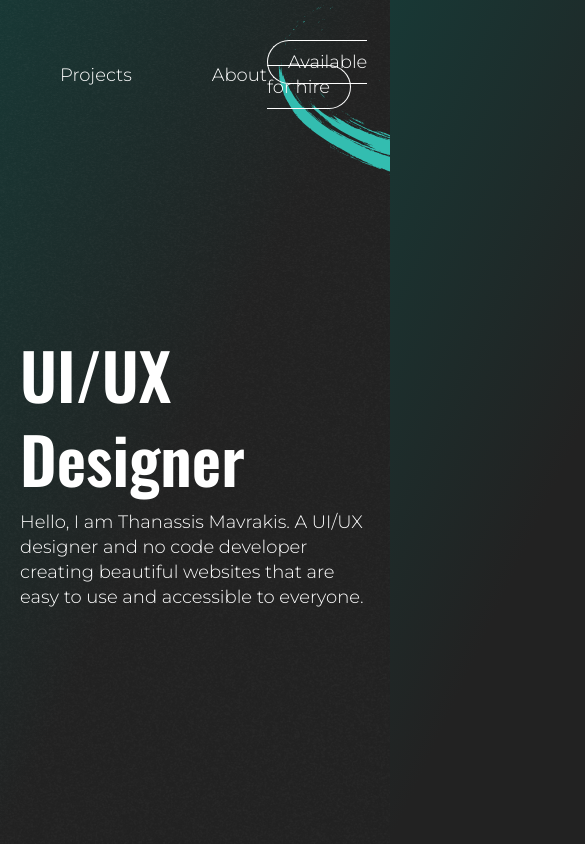
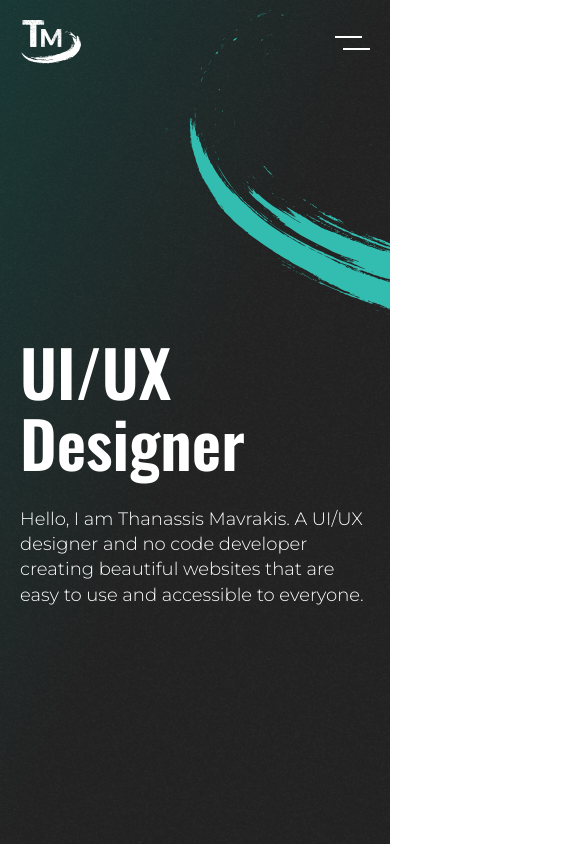
Before and after one commit to ir3n/thanassis_mavrakis, a Next.js app: page / in a window 390 px wide. Shown: the top 844 px of the page, 585 px wide, since content can reach past the window. Built offline with nearby package versions, Linux system fonts and the light colour scheme.

Commit message:
Breaks header into components & mobile menu

```diff
--- a/app/layout.tsx
+++ b/app/layout.tsx
@@ -40,7 +40,7 @@ export default function RootLayout({
               style={{ width: "100%", height: "100%", objectFit: "cover" }}
             />
           </div>
-          <div className="absolute top-0 right-0 w-1/3">
+          <div className="absolute top-0 right-0 w-3/5 md:w-1/2 lg:w-1/3">
             <Image
               src="/images/splash.svg"
               width={690}
--- /dev/null
+++ b/components/Header/Burger.tsx
@@ -0,0 +1,23 @@
+function Burger({ openMenu, setOpenMenu }) {
+  return (
+    <button
+      onClick={() => setOpenMenu(!openMenu)}
+      className="py-[10px] md:hidden ml-auto relative z-50"
+    >
+      <div
+        className={`h-[2px] w-[27px] bg-white transition duration-500 ${
+          openMenu ? "translate-x-[9px] rotate-45" : "transform-none"
+        }`}
+      ></div>
+      <div
+        className={`h-[2px] w-[27px] bg-white ml-[8px] mt-[10px] transition duration-500 ${
+          openMenu
+            ? "translate-x[2px] translate-y-[-12px] rotate-[-45deg]"
+            : "transform-none"
+        }`}
+      ></div>
+    </button>
+  );
+}
+
+export default Burger;
--- /dev/null
+++ b/components/Header/Logo.tsx
@@ -0,0 +1,19 @@
+import Link from "next/link";
+import Image from "next/image";
+
+function Logo() {
+  return (
+    <div className="max-w-[62px] md:max-w-[85px] relative z-50">
+      <Link href="/">
+        <Image
+          src="/images/logo.svg"
+          width={84}
+          height={60}
+          alt="Thanassis Mavrakis Logo"
+        />
+      </Link>
+    </div>
+  );
+}
+
+export default Logo;
--- /dev/null
+++ b/components/Header/Menu.tsx
@@ -0,0 +1,44 @@
+import Link from "next/link";
+import Image from "next/image";
+
+const Menu = ({ openMenu }) => {
+  return (
+    <div
+      className={`fixed top-[-100%] left-0 w-full h-full md:relative flex-1 md:flex md:justify-between md:items-center  md:top-auto md:left-auto md:w-auto md:h-auto bg-[url('/images/mobile-menu-bg.png')] bg-no-repeat bg-cover md:bg-none text-center md:text-left pt-[150px] md:pt-0 transition duration-500 ${
+        openMenu ? "translate-y-[100%]" : "transform-none"
+      }`}
+    >
+      <nav className="m-auto">
+        <ul className="md:flex items-center gap-[80px]">
+          <li className="mb-[50px] md:mb-0">
+            <Link href="/projects" className="text-lg">
+              Projects
+            </Link>
+          </li>
+          <li className="mb-[50px] md:mb-0">
+            <Link href="/about" className="text-lg">
+              About
+            </Link>
+          </li>
+        </ul>
+      </nav>
+
+      <Link
+        href="mailto:thanassis.mavrakis@gmail.com"
+        className="text-lg ghost-cta"
+      >
+        Available for hire
+      </Link>
+      <div className="md:hidden absolute bottom-0 left-0 right-0 z-[-1]">
+        <Image
+          src="/images/mobile-menu-splash.svg"
+          width={767}
+          height={565}
+          alt="Splash"
+        />
+      </div>
+    </div>
+  );
+};
+
+export default Menu;
--- a/components/Header/index.tsx
+++ b/components/Header/index.tsx
@@ -1,57 +1,38 @@
 "use client";
 
-import Link from "next/link";
-import Image from "next/image";
+import { useState, useEffect } from "react";
+import { usePathname } from "next/navigation";
+
 import { useScroll } from "@/hooks/useScroll";
+import Menu from "./Menu";
+import Logo from "./Logo";
+import Burger from "./Burger";
 
 const Header = () => {
+  const [openMenu, setOpenMenu] = useState(false);
+
+  const path = usePathname();
+
   const { isTop } = useScroll();
+
+  useEffect(() => {
+    setOpenMenu(false);
+  }, [path]);
 
   return (
     <header className={`fixed top-0 left-0 right-0 z-40 px-[20px]`}>
       <div
-        className={`relative mt-[30px] w-full h-full px-[40px] py-[20px]   `}
+        className={`relative md:mt-[20px] lg:mt-[30px] w-full h-full md:px-[40px] py-[20px]`}
       >
         <div
           className={`absolute top-0 left-0 w-full h-full rounded-[20px] bg-gradient-to-br from-dark from-[-50%] backdrop-blur transition-all duration-700 ${
             isTop ? "scale-x-0 opacity-0" : "scale-x-100 opacity-1"
           }`}
         ></div>
-        <div className="flex items-center justify-between relative z-1">
-          <div>
-            <Link href="/">
-              <Image
-                src="/images/logo.svg"
-                width={84}
-                height={60}
-                alt="Thanassis Mavrakis Logo"
-              />
-            </Link>
-          </div>
-          <div>
-            <nav>
-              <ul className="flex items-center gap-[80px]">
-                <li>
-                  <Link href="/projects" className="text-lg">
-                    Projects
-                  </Link>
-                </li>
-                <li>
-                  <Link href="/about" className="text-lg">
-                    About
-                  </Link>
-                </li>
-              </ul>
-            </nav>
-          </div>
-          <div>
-            <Link
-              href="mailto:thanassis.mavrakis@gmail.com"
-              className="text-lg ghost-cta"
-            >
-              Available for hire
-            </Link>
-          </div>
+        <div className="flex items-center relative z-1">
+          <Logo />
+          <Menu openMenu={openMenu} />
+          <Burger openMenu={openMenu} setOpenMenu={setOpenMenu} />
         </div>
       </div>
     </header>
--- a/components/IntroBanner/index.tsx
+++ b/components/IntroBanner/index.tsx
@@ -28,7 +28,7 @@ const IntroBanner = ({
           data-cursor-text={linkText || ""}
           className={`pb-[100px] ${image && "w-1/2 max-w-[636px]"}`}
         >
-          <h1 className="title-lg mb-[10px]">{title}</h1>
+          <h1 className="title-lg mb-[30px]">{title}</h1>
           <div
             className="text-lg max-w-[635px]"
             dangerouslySetInnerHTML={{ __html: text }}
--- a/components/Services/index.tsx
+++ b/components/Services/index.tsx
@@ -46,7 +46,7 @@ const Services = () => {
   return (
     <div className="container pt-[100px] pb-[250px]">
       <h2 className="title mb-[100px]">Services</h2>
-      <div className="flex justify-center">
+      {/* <div className="flex justify-center">
         <div className="scene">
           <div
             className="carousel keen-slider"
@@ -70,7 +70,7 @@ const Services = () => {
             </div>
           </div>
         </div>
-      </div>
+      </div> */}
     </div>
   );
 };
--- a/styles/globals.css
+++ b/styles/globals.css
@@ -64,7 +64,7 @@ body {
   @apply font-heading;
 }
 .title-lg {
-  @apply text-[4rem] lg:text-[7rem] xl:text-[9.375rem] leading-[1.3] font-semibold;
+  @apply text-[4rem] lg:text-[7rem] xl:text-[9.375rem] leading-[1.1] lg:leading-[1.3] font-semibold;
 }
 .title {
   @apply lg:text-[8rem] leading-[1.3] font-semibold;
@@ -81,7 +81,7 @@ body {
   @apply font-body;
 }
 .text-lg {
-  @apply font-light text-[1/125rem] lg:text-[1.2rem] xl:text-[1.5rem] leading-[1.4];
+  @apply font-light text-[1.125rem] lg:text-[1.2rem] xl:text-[1.5rem] leading-[1.4];
 }
 .text {
   @apply lg:text-[1rem] leading-[1.4];
```
Also changed, not shown: public/images/mobile-menu-bg.png (added), public/images/mobile-menu-splash.svg (added).
